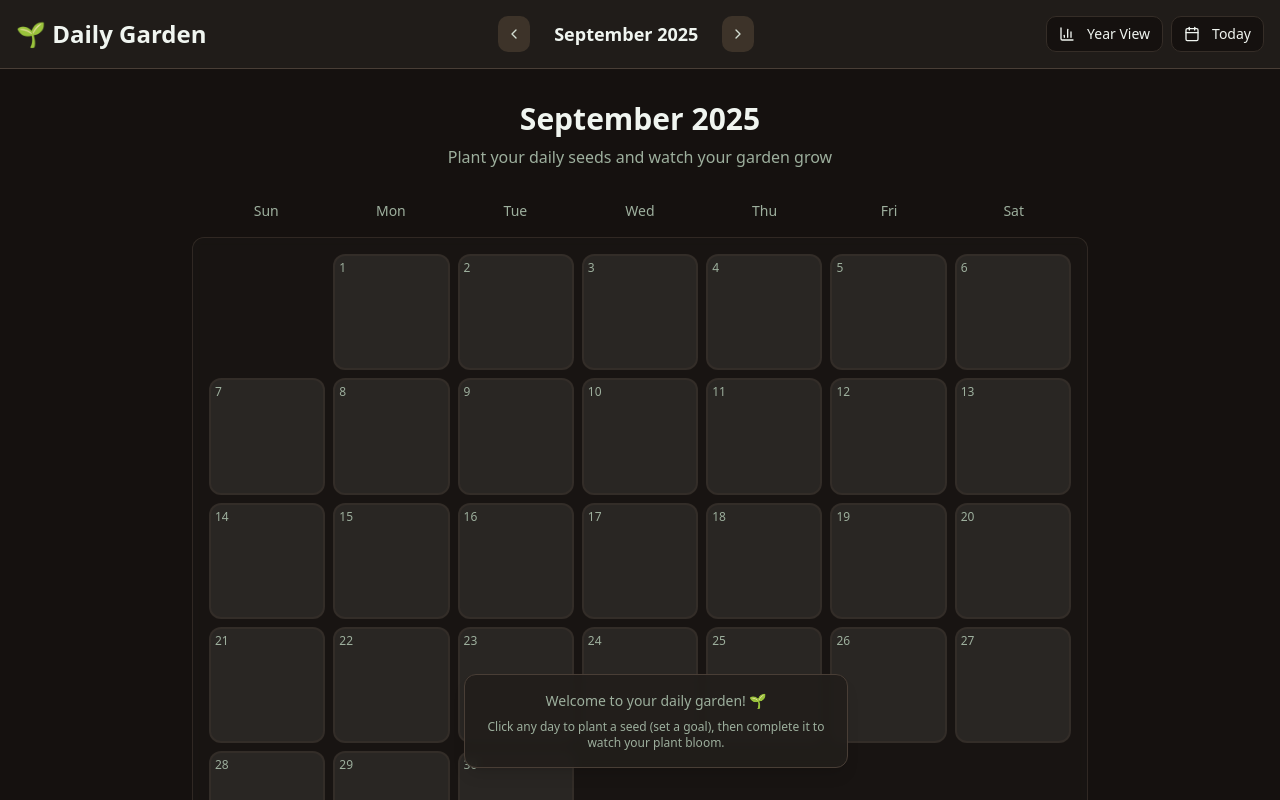
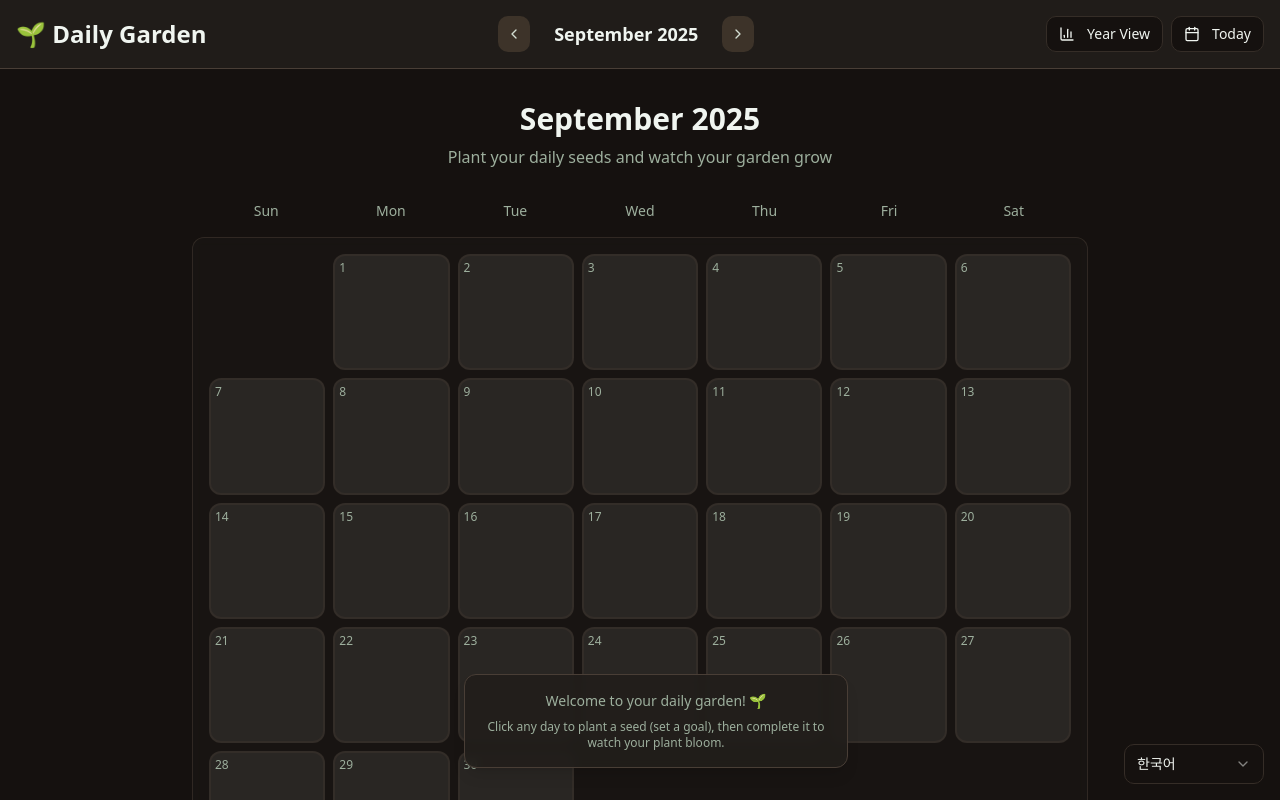
Before and after one commit to rgd5262/seedflow-garden-main, a React (Vite) app: page / in a window 1280 px wide. Shown: the top 800 px of the page. Built offline with nearby package versions, Linux system fonts and the light colour scheme.

Commit message:
feat(i18n): add bottom-right language switcher and locale provider

```diff
--- a/src/App.tsx
+++ b/src/App.tsx
@@ -5,12 +5,15 @@ import { QueryClient, QueryClientProvider } from "@tanstack/react-query";
 import { BrowserRouter, Routes, Route } from "react-router-dom";
 import Index from "./pages/Index";
 import NotFound from "./pages/NotFound";
+import { LocaleProvider } from "@/components/LanguageSwitcher";
+import { LanguageSwitcher } from "@/components/LanguageSwitcher";
 
 const queryClient = new QueryClient();
 
 const App = () => (
   <QueryClientProvider client={queryClient}>
     <TooltipProvider>
+      <LocaleProvider>
         <Toaster />
         <Sonner />
         <BrowserRouter>
@@ -20,6 +23,8 @@ const App = () => (
             <Route path="*" element={<NotFound />} />
           </Routes>
         </BrowserRouter>
+        <LanguageSwitcher />
+      </LocaleProvider>
     </TooltipProvider>
   </QueryClientProvider>
 );
--- /dev/null
+++ b/src/components/LanguageSwitcher.tsx
@@ -0,0 +1,53 @@
+import React, { createContext, useContext, useEffect, useMemo, useState } from 'react'
+import { Select, SelectContent, SelectItem, SelectTrigger, SelectValue } from '@/components/ui/select'
+import type { Locale } from '@/constants/i18n'
+
+interface LocaleContextValue {
+  locale: Locale
+  setLocale: (l: Locale) => void
+}
+
+const LocaleContext = createContext<LocaleContextValue | undefined>(undefined)
+
+const STORAGE_KEY = 'app-locale'
+
+export const LocaleProvider: React.FC<{ children: React.ReactNode }> = ({ children }) => {
+  const [locale, setLocale] = useState<Locale>('ko')
+
+  useEffect(() => {
+    const saved = localStorage.getItem(STORAGE_KEY) as Locale | null
+    if (saved === 'en' || saved === 'ko') {
+      setLocale(saved)
+    }
+  }, [])
+
+  useEffect(() => {
+    localStorage.setItem(STORAGE_KEY, locale)
+  }, [locale])
+
+  const value = useMemo(() => ({ locale, setLocale }), [locale])
+  return <LocaleContext.Provider value={value}>{children}</LocaleContext.Provider>
+}
+
+export function useLocale() {
+  const ctx = useContext(LocaleContext)
+  if (!ctx) throw new Error('useLocale must be used within LocaleProvider')
+  return ctx
+}
+
+export const LanguageSwitcher: React.FC = () => {
+  const { locale, setLocale } = useLocale()
+  return (
+    <div className="fixed bottom-4 right-4 z-50">
+      <Select value={locale} onValueChange={(v) => setLocale(v as Locale)}>
+        <SelectTrigger className="w-[140px]">
+          <SelectValue placeholder="Language" />
+        </SelectTrigger>
+        <SelectContent>
+          <SelectItem value="ko">한국어</SelectItem>
+          <SelectItem value="en">English</SelectItem>
+        </SelectContent>
+      </Select>
+    </div>
+  )
+}
```
Lines whose indentation alone changed are shown as unchanged.
